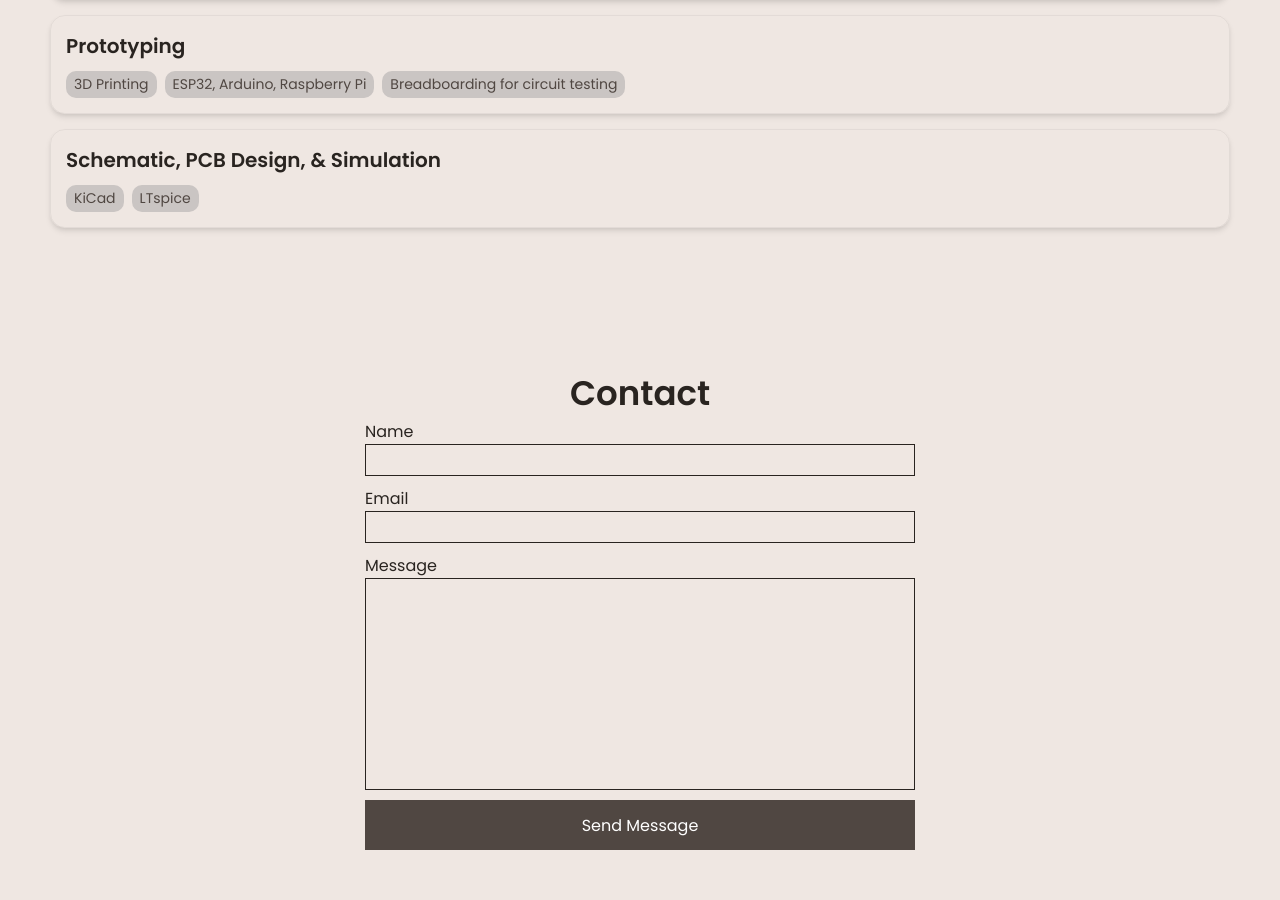
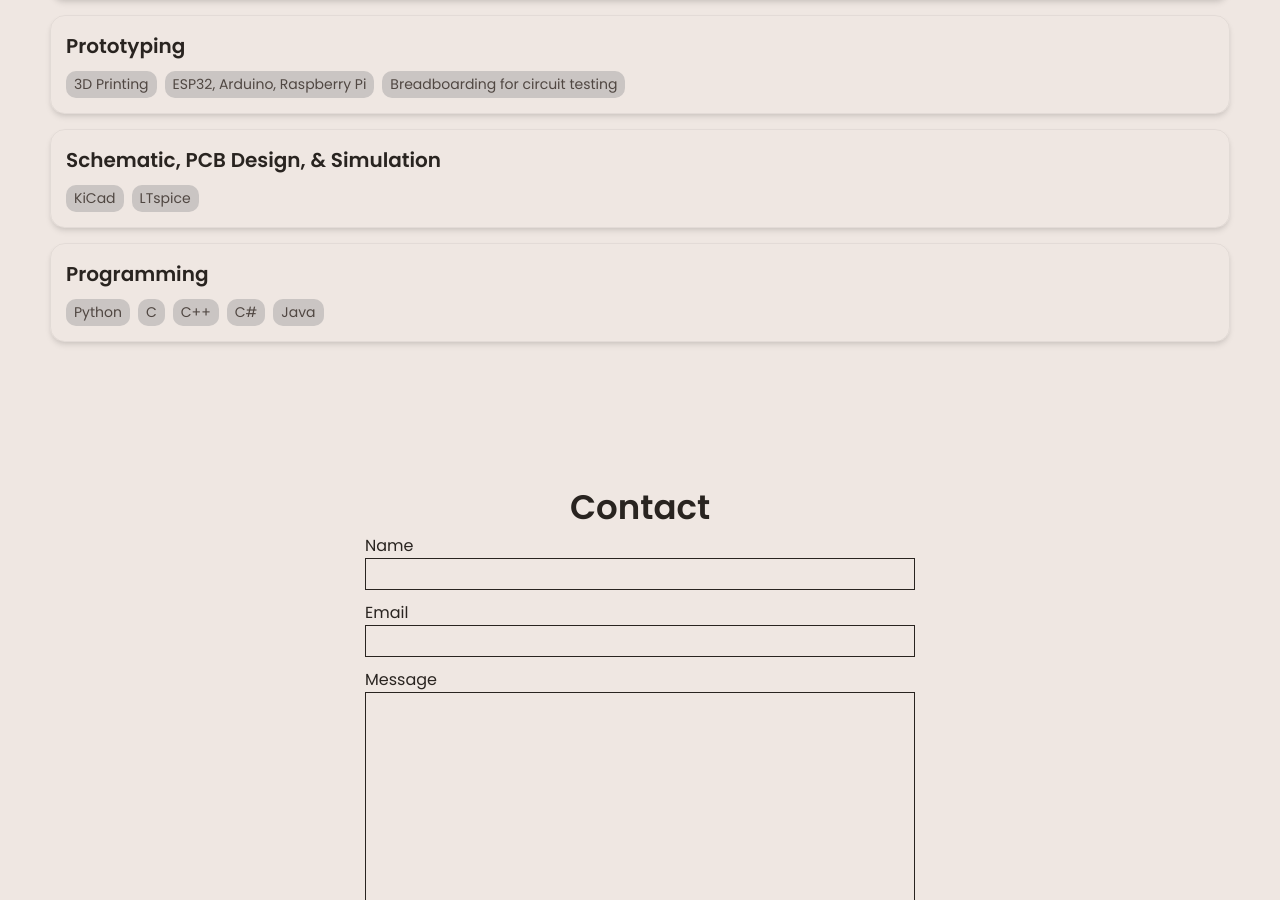
Before and after one commit to ParamGhetia/ParamGhetia.github.io, a Jekyll site: the page built from index.html, in a window 1280 px wide and 900 px high, scrolled down 1967 px. Built offline with Jekyll 4.4.1, drawn with Linux system fonts in a browser that asks for light colours.

Commit message:
Update _config.yml

```diff
--- a/_config.yml
+++ b/_config.yml
@@ -57,6 +57,13 @@ skills:
     tools:
     - KiCad
     - LTspice
+  - category: Programming
+    tools:
+    - Python
+    - C
+    - C++
+    - C#
+    - Java
 
 
 # Contact Form Setup. Setup an account and copy over the key. When someone fills out the form, it will be received in your email.
```
